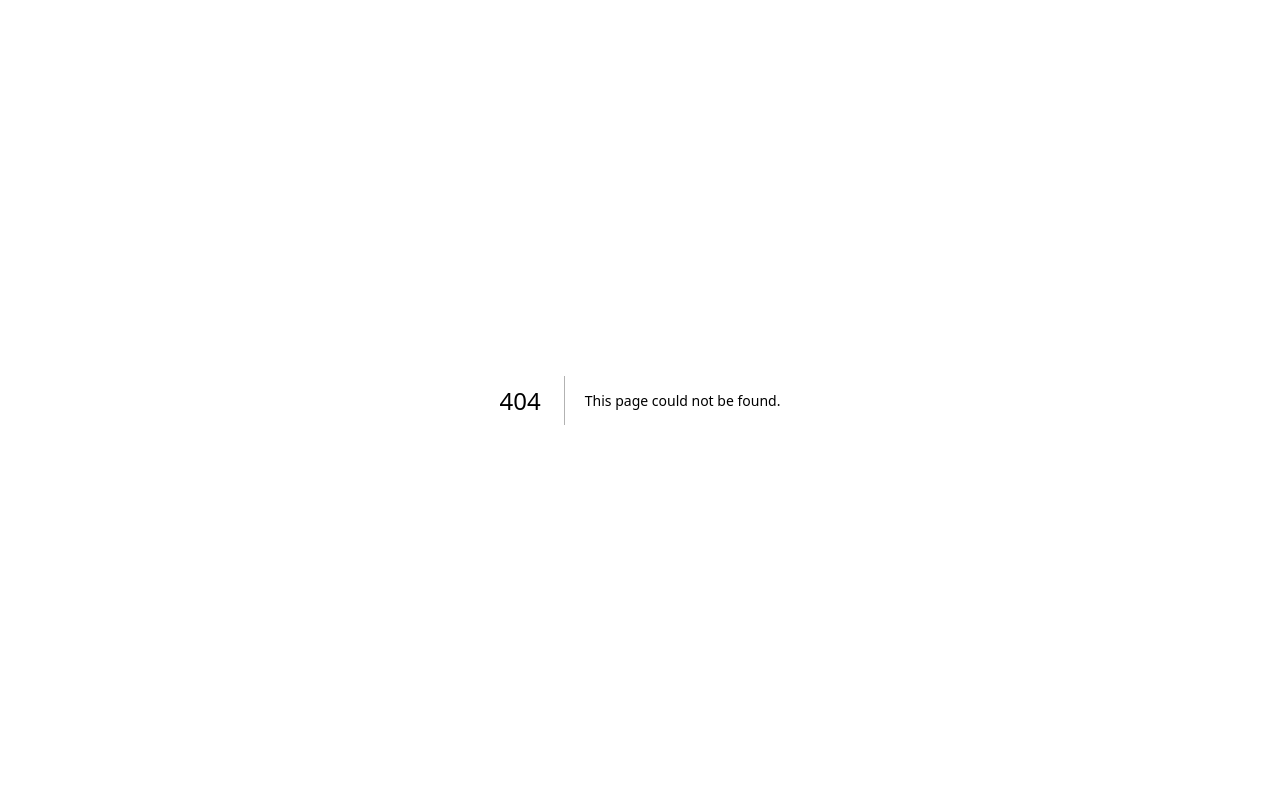
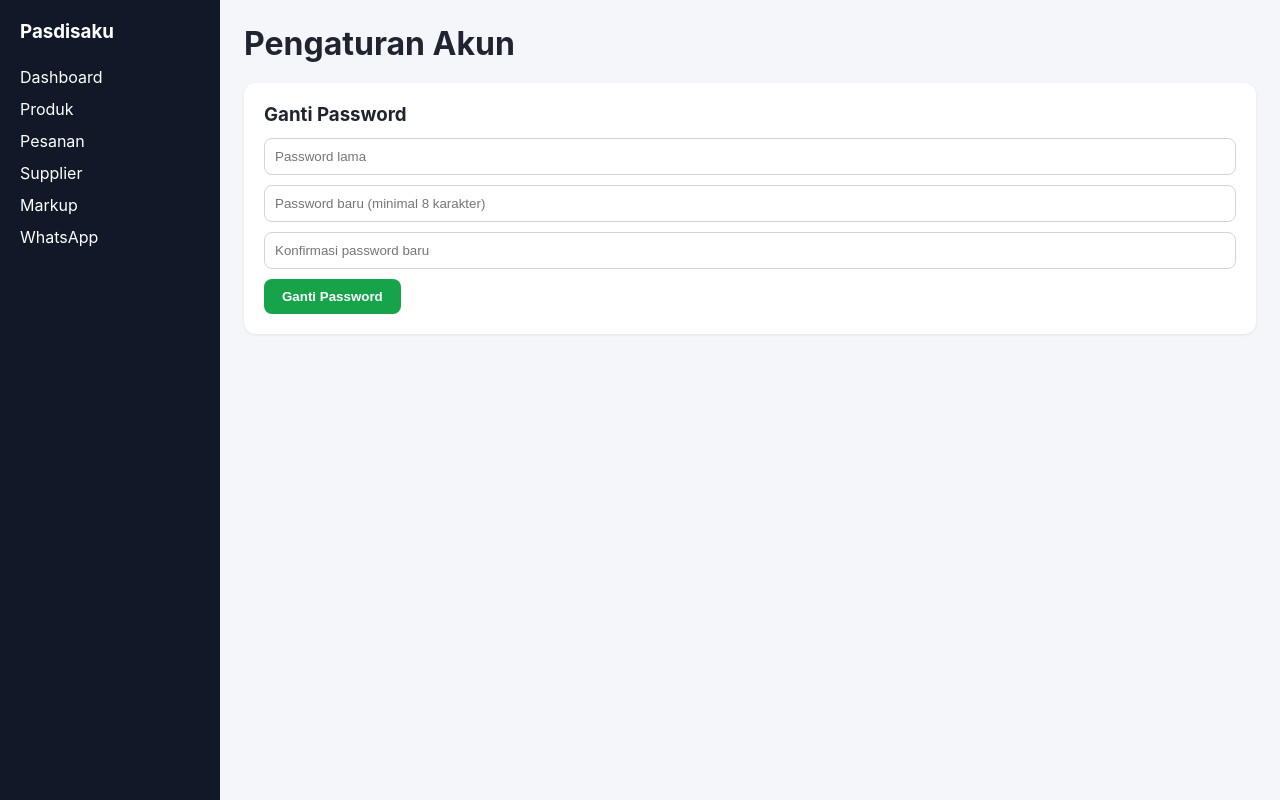
Before and after one commit to borneomks79-svg/pasdisaku, a Next.js app in the folder pasdisaku/frontend/: page /settings in a window 1280 px wide. Before the commit this address had no page. Built offline with nearby package versions, Linux system fonts and the light colour scheme; no server answers.

Commit message:
Create page.tsx

```diff
--- /dev/null
+++ b/pasdisaku/frontend/app/(admin)/settings/page.tsx
@@ -0,0 +1,82 @@
+'use client';
+
+import { useState } from 'react';
+import { api } from '../../../lib/api';
+
+export default function SettingsPage() {
+  const [oldPassword, setOldPassword] = useState('');
+  const [newPassword, setNewPassword] = useState('');
+  const [confirmPassword, setConfirmPassword] = useState('');
+  const [status, setStatus] = useState('');
+  const [loading, setLoading] = useState(false);
+
+  async function handleChangePassword(e: React.FormEvent) {
+    e.preventDefault();
+    setStatus('');
+
+    if (newPassword.length < 8) {
+      setStatus('Password baru minimal 8 karakter.');
+      return;
+    }
+    if (newPassword !== confirmPassword) {
+      setStatus('Konfirmasi password tidak cocok.');
+      return;
+    }
+
+    setLoading(true);
+    try {
+      await api.post('/auth/change-password', { oldPassword, newPassword });
+      setStatus('Password berhasil diganti. Gunakan password baru saat login berikutnya.');
+      setOldPassword('');
+      setNewPassword('');
+      setConfirmPassword('');
+    } catch (err: any) {
+      setStatus('Gagal: ' + (err?.response?.data?.message || err.message));
+    } finally {
+      setLoading(false);
+    }
+  }
+
+  return (
+    <div className="container">
+      <h1 style={{ marginBottom: 20 }}>Pengaturan Akun</h1>
+
+      <div className="card">
+        <h3 style={{ marginBottom: 12 }}>Ganti Password</h3>
+        <form onSubmit={handleChangePassword}>
+          <div style={{ marginBottom: 10 }}>
+            <input
+              type="password"
+              placeholder="Password lama"
+              value={oldPassword}
+              onChange={(e) => setOldPassword(e.target.value)}
+              required
+            />
+          </div>
+          <div style={{ marginBottom: 10 }}>
+            <input
+              type="password"
+              placeholder="Password baru (minimal 8 karakter)"
+              value={newPassword}
+              onChange={(e) => setNewPassword(e.target.value)}
+              required
+            />
+          </div>
+          <div style={{ marginBottom: 10 }}>
+            <input
+              type="password"
+              placeholder="Konfirmasi password baru"
+              value={confirmPassword}
+              onChange={(e) => setConfirmPassword(e.target.value)}
+              required
+            />
+          </div>
+          <button type="submit" className="btn" disabled={loading}>
+            {loading ? 'Menyimpan...' : 'Ganti Password'}
+          </button>
+        </form>
+        {status && <p style={{ marginTop: 12 }}>{status}</p>}
+      </div>
+    </div>
+  );
+}
```
